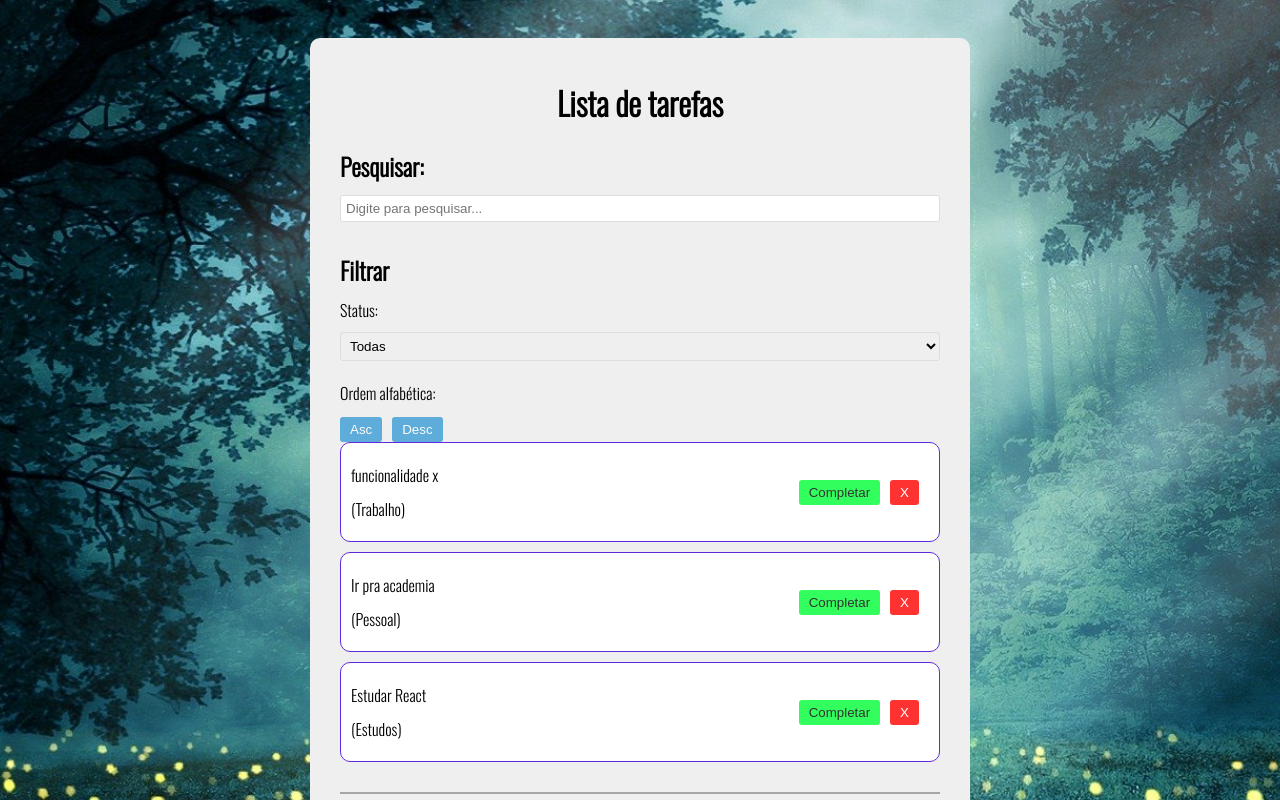
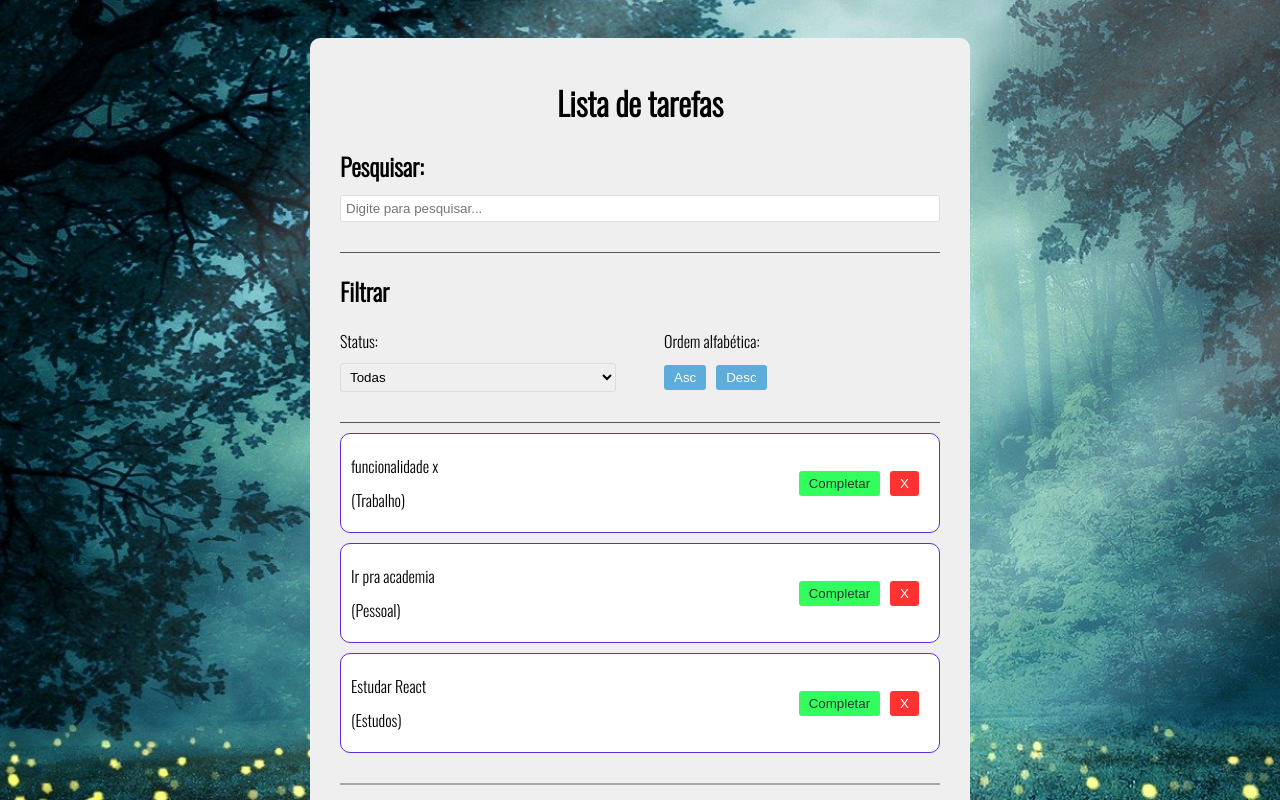
Before and after one commit to Emanuelsyngles/To-Do-List, a React (Vite) app in the folder todo/: page / in a window 1280 px wide. Shown: the top 800 px of the page. Built offline with nearby package versions, Linux system fonts and the light colour scheme; a web font is replaced by a local one.

Commit message:
Implementando

```diff
--- a/todo/src/App.css
+++ b/todo/src/App.css
@@ -104,3 +104,21 @@
   border-radius: 3px;
   width: 100%;
 }
+
+/*Filter & Search*/
+
+.filter, .search {
+  border-bottom: 1px solid  #555;
+  margin-bottom: 10px;
+  padding-bottom: 20px;
+}
+
+.filter-options {
+  display: flex;
+  justify-content: space-between;
+  gap: 3rem;
+}
+
+.filter-options div {
+  flex:1 1 0 ;
+}
```
